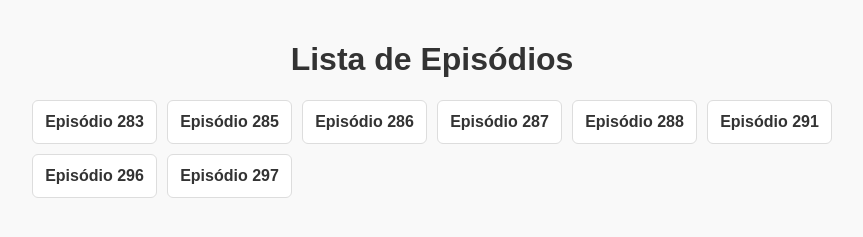
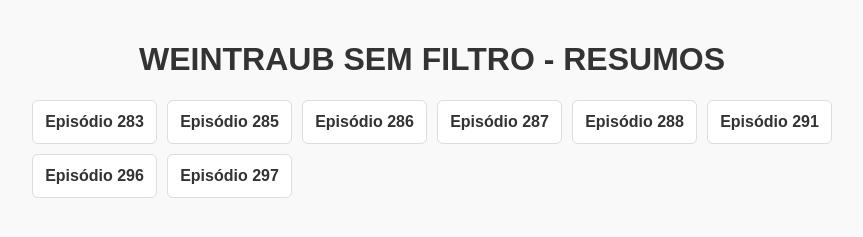
Before and after one commit to faroldaliberdade/wsf_resumos, a plain HTML site: page index.html in a window 1280 px wide. Shown: the whole page, without its empty margins (208-1071 px from the left). Drawn offline with Linux system fonts and the light colour scheme; no server answers.

Commit message:
Update header title in index.html

```diff
--- a/index.html
+++ b/index.html
@@ -14,7 +14,7 @@
 </head>
 <body>
 
-    <h1>Lista de Episódios</h1>
+    <h1>WEINTRAUB SEM FILTRO - RESUMOS</h1>
     <ul id="grade-episodios" class="lista-eps"></ul>
 
     <script>
```
